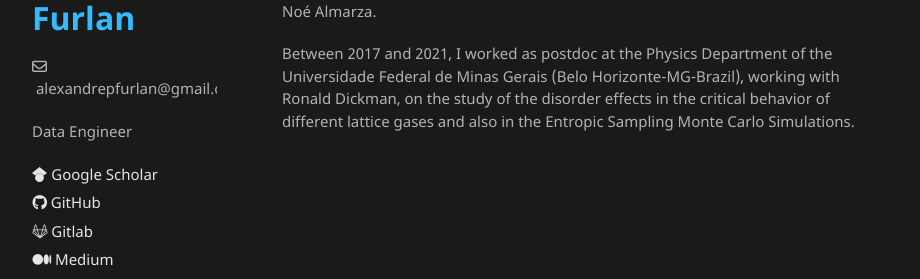
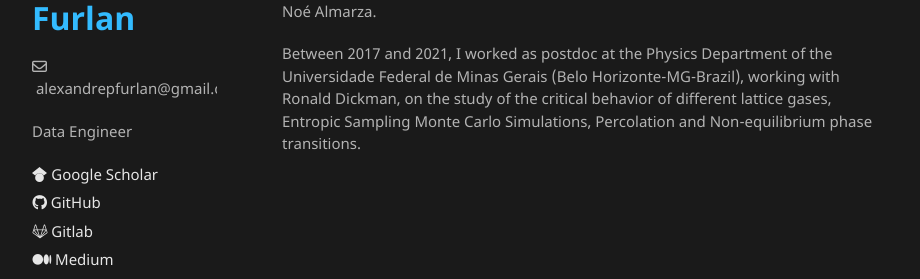
Before and after one commit to apfurlan/apfurlan.github.io, a Jekyll site: the page built from index.md, in a window 1280 px wide. Shown: the part 356-635 px from the top of the page, without its empty margins (178-1098 px from the left). Built offline with Jekyll 4.4.1, drawn with Linux system fonts in a browser that asks for light colours.

Commit message:
init commit

```diff
--- a/index.md
+++ b/index.md
@@ -21,8 +21,8 @@ Lomba and Noé Almarza.
 
 Between 2017 and 2021, I worked as postdoc at the Physics Department of the Universidade Federal
 de Minas Gerais (Belo Horizonte-MG-Brazil), working with Ronald Dickman, on the study of the
-disorder effects in the critical behavior of different lattice gases and also in the Entropic
-Sampling Monte Carlo Simulations.
+critical behavior of different lattice gases, Entropic Sampling Monte Carlo Simulations,
+Percolation and Non-equilibrium phase transitions.
 
 
 
```
